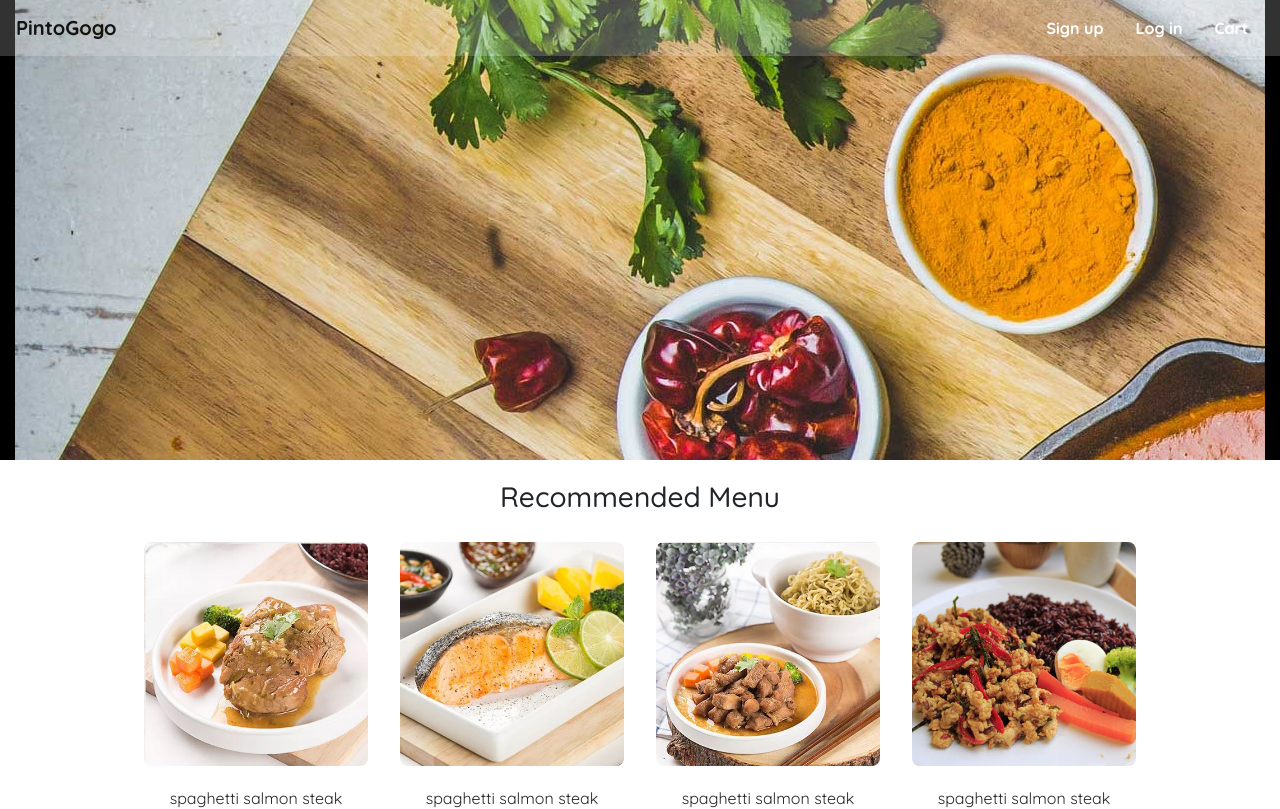
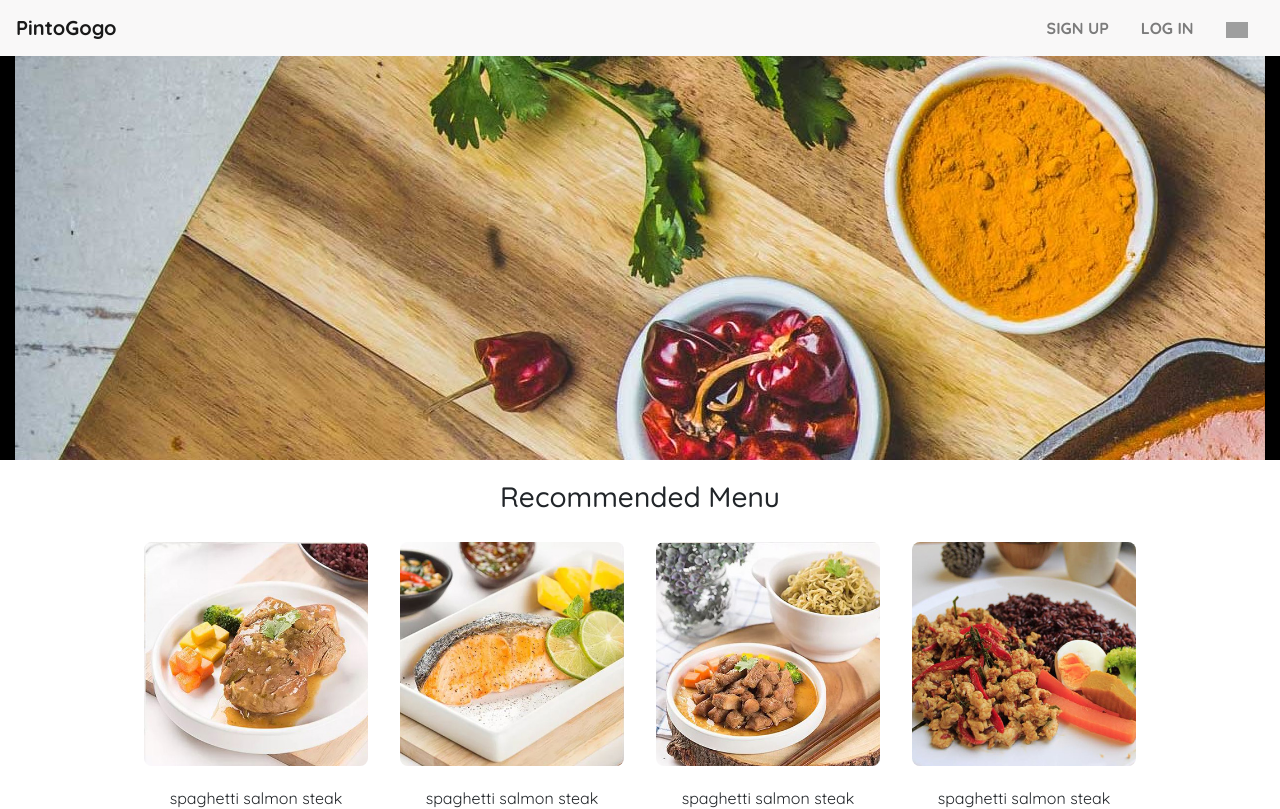
Before and after one commit to Nstw/PintoGoGo, a React (Create React App) app: page / in a window 1280 px wide. Shown: the top 809 px of the page. Built offline with nearby package versions, Linux system fonts and the light colour scheme; grey boxes are pictures that could not be loaded.

Commit message:
navbar(opaque) w/o logo

```diff
--- a/src/component/navbar/navbar.js
+++ b/src/component/navbar/navbar.js
@@ -36,17 +36,20 @@ export default class Navigationbar extends Component {
             <Nav className="ml-auto">
               <NavItem className="navbar__item">
                 <NavLink href="/" className="navbar__link">
-                  Sign up
+                  SIGN UP
                 </NavLink>
               </NavItem>
               <NavItem className="navbar__item">
                 <NavLink href="/" className="navbar__link">
-                  Log in
+                  LOG IN
                 </NavLink>
               </NavItem>
               <NavItem className="navbar__item">
                 <NavLink href="/" className="navbar__link">
-                  Cart
+                  <img
+                    src="../img/navbar/icon-cart.png"
+                    className="navbar__icon"
+                  />
                 </NavLink>
               </NavItem>
             </Nav>
--- a/src/component/navbar/style-navbar.css
+++ b/src/component/navbar/style-navbar.css
@@ -1,13 +1,14 @@
 @import url("https://fonts.googleapis.com/css?family=Quicksand:400,500,700");
 
 .navbar {
-  background-color: rgba(249, 248, 248, 0.2);
+  /* background-color: rgba(249, 248, 248, 0.2); */
+  background-color: #f9f8f8;
   font-weight: bold;
   font-family: "Quicksand", sans-serif;
 }
 
 .navbar__link {
-  color: white;
+  color: #7b7b7b;
   font-weight: bold;
   font-family: "Quicksand", sans-serif;
 }
@@ -17,7 +18,10 @@
 }
 
 .navbar__item:hover {
-  color: rgb(174, 102, 241);
   background-color: #efeeee;
   border-radius: 8px;
 }
+
+.navbar__icon {
+  width: 1.4rem;
+}
```
